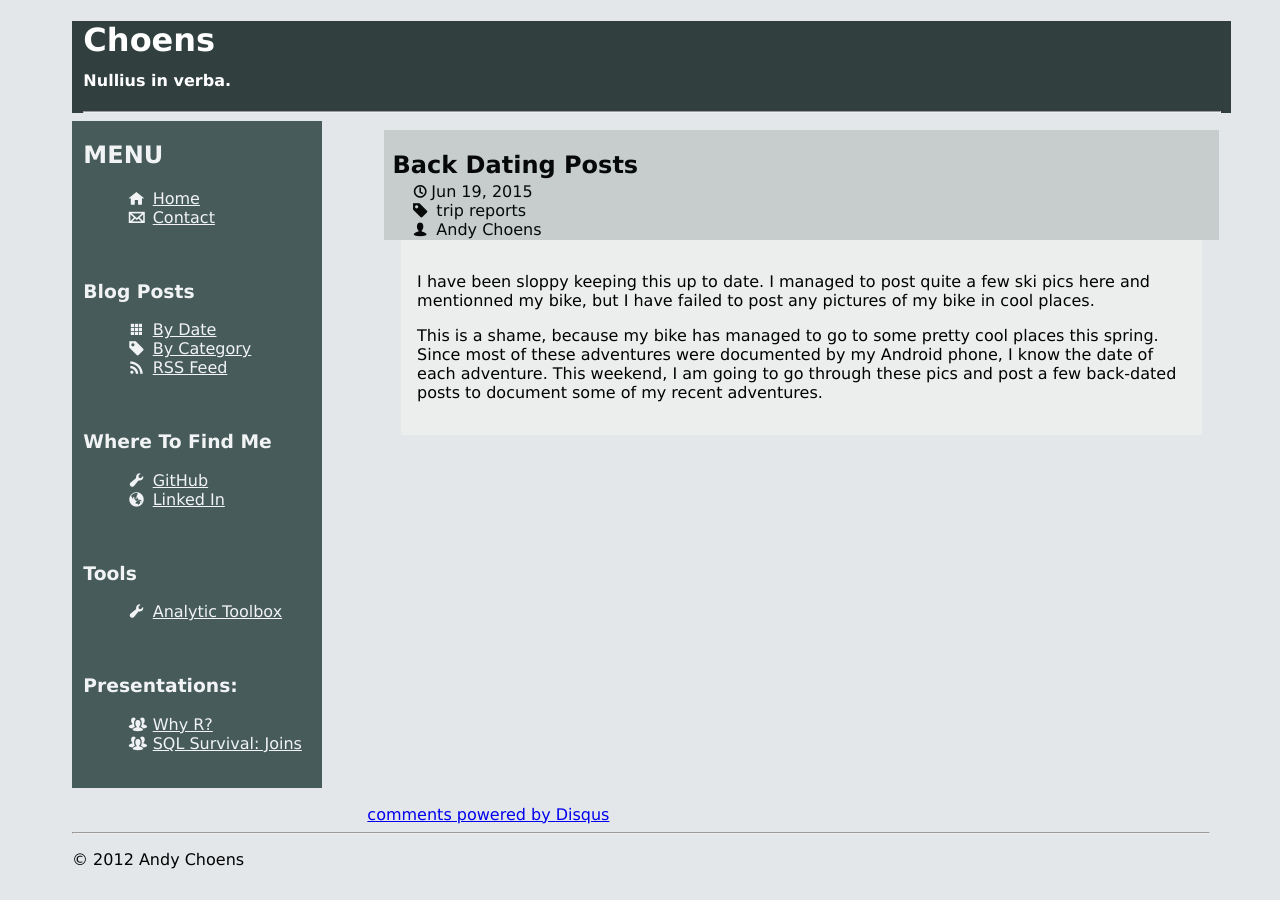
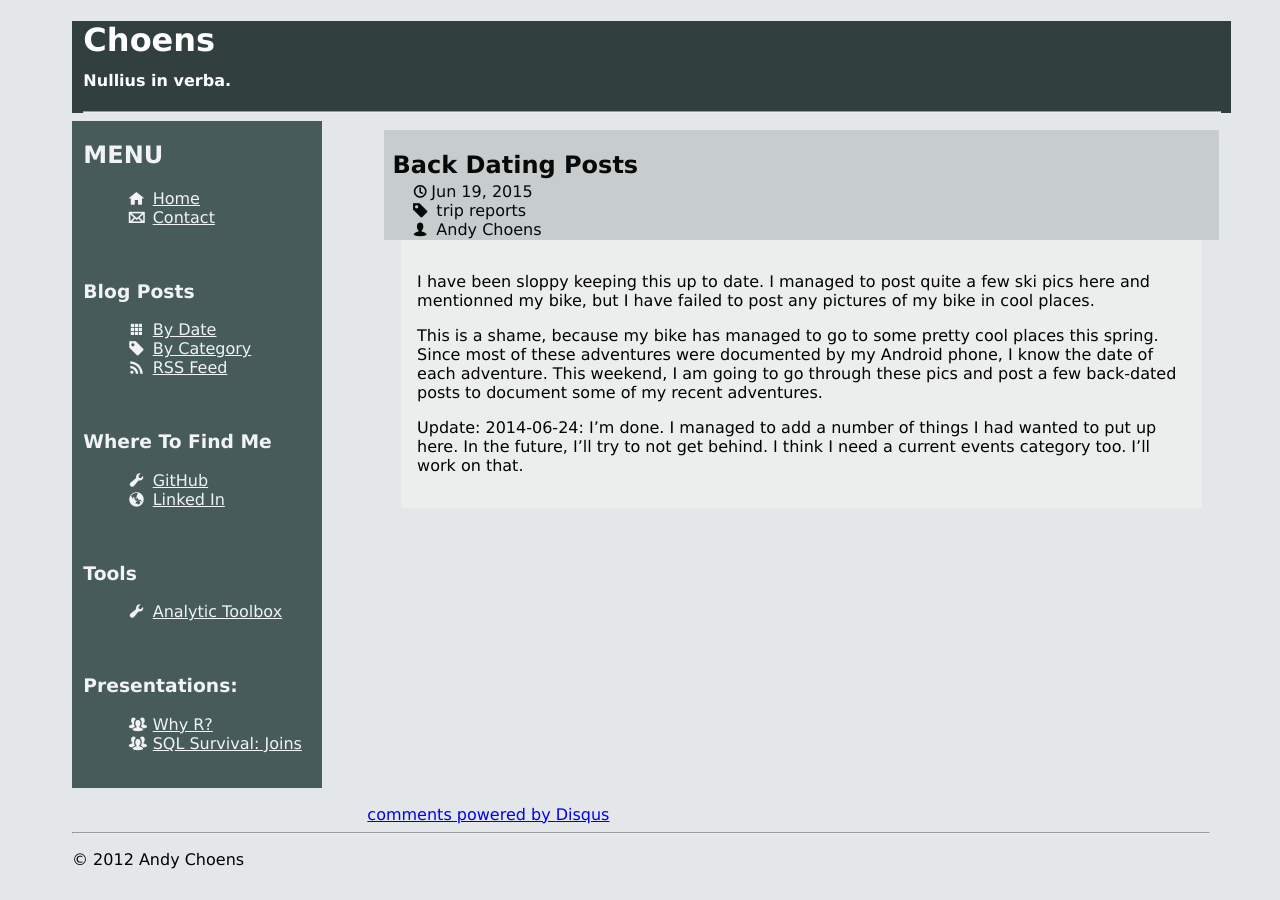
Before and after one commit to Choens/choens.github.io, a Jekyll site: the page built from _posts/2015-06-19-backdating-posts.md, in a window 1280 px wide. Built offline with Jekyll 4.4.1, drawn with Linux system fonts in a browser that asks for light colours; Markdown is read by kramdown in place of the engine named in the settings; comment, search, counter and statistics services are not loaded.

Commit message:
Updated.

```diff
--- a/_posts/2015-06-19-backdating-posts.md
+++ b/_posts/2015-06-19-backdating-posts.md
@@ -16,3 +16,8 @@ places this spring. Since most of these adventures were documented by
 my Android phone, I know the date of each adventure. This weekend, I
 am going to go through these pics and post a few back-dated posts to
 document some of my recent adventures.
+
+Update: 2014-06-24: I'm done. I managed to add a number of things I
+had wanted to put up here. In the future, I'll try to not get
+behind. I think I need a current events category too. I'll work on
+that.
```
